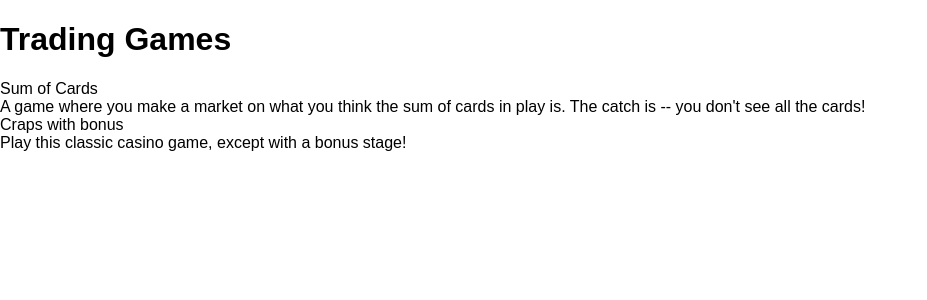
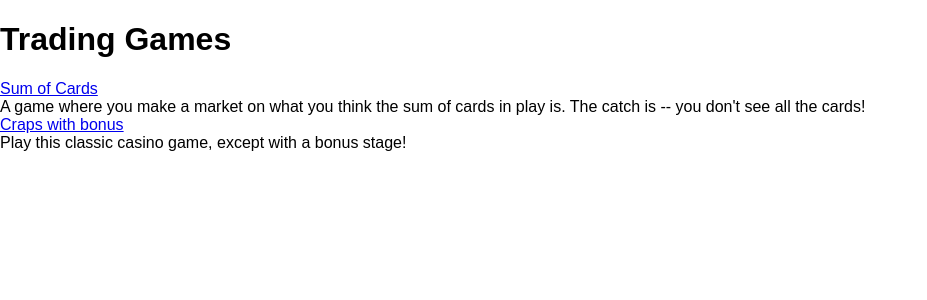
Before and after one commit to mikinty/Trading-Interview-Questions, a React app in the folder site/: page / in a window 1280 px wide. Shown: the top 300 px of the page, without its empty margins (0-927 px from the left). Built offline with nearby package versions, Linux system fonts and the light colour scheme.

Commit message:
Add routes for games

```diff
--- a/site/src/App.js
+++ b/site/src/App.js
@@ -1,4 +1,5 @@
 import * as React from "react";
+import { Link } from "react-router-dom";
 
 export default function App() {
   return (
@@ -6,14 +7,18 @@ export default function App() {
       <h1>Trading Games</h1>
       <div id="games-container">
         <div className="game">
-          <div className="game-title">Sum of Cards</div>
+          <Link to="/cardsum" className="game-title">
+            Sum of Cards
+          </Link>
           <div className="description">
             A game where you make a market on what you think the sum of cards in
             play is. The catch is -- you don't see all the cards!
           </div>
         </div>
         <div className="game">
-          <div className="game-title">Craps with bonus</div>
+          <Link to="/craps" className="game-title">
+            Craps with bonus
+          </Link>
           <div className="description">
             Play this classic casino game, except with a bonus stage!
           </div>
--- /dev/null
+++ b/site/src/games/CardSum.js
@@ -0,0 +1,5 @@
+import * as React from "react";
+
+export default function CardSum() {
+  return <div>Gamble on sums of cards.</div>;
+}
--- /dev/null
+++ b/site/src/games/Craps.js
@@ -0,0 +1,5 @@
+import * as React from "react";
+
+export default function Craps() {
+  return <div>Play craps...fast paced!</div>;
+}
--- a/site/src/index.js
+++ b/site/src/index.js
@@ -1,13 +1,19 @@
 import * as React from "react";
 import * as ReactDOM from "react-dom";
 import App from "./App";
-import { BrowserRouter } from "react-router-dom";
+import { BrowserRouter, Routes, Route } from "react-router-dom";
+import CardSum from "./games/CardSum";
+import Craps from "./games/Craps";
 import "./styles/main.scss";
 
 let rootElement = document.getElementById("root");
 ReactDOM.render(
   <BrowserRouter>
-    <App />
+    <Routes>
+      <Route path="/" element={<App />} />
+      <Route path="cardsum" element={<CardSum />} />
+      <Route path="craps" element={<Craps />} />
+    </Routes>
   </BrowserRouter>,
   rootElement
 );
```
